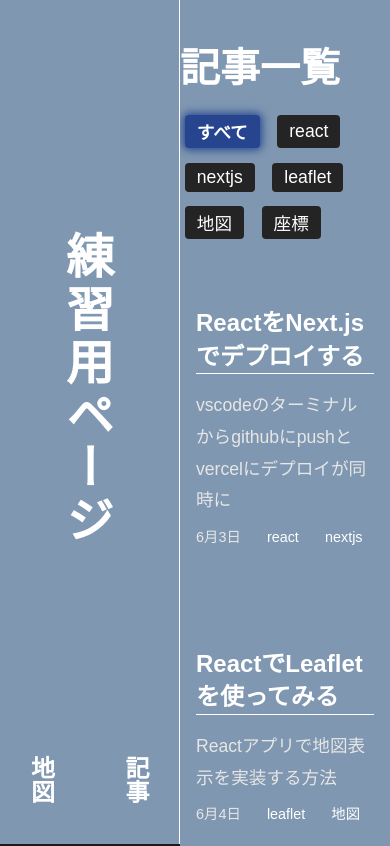
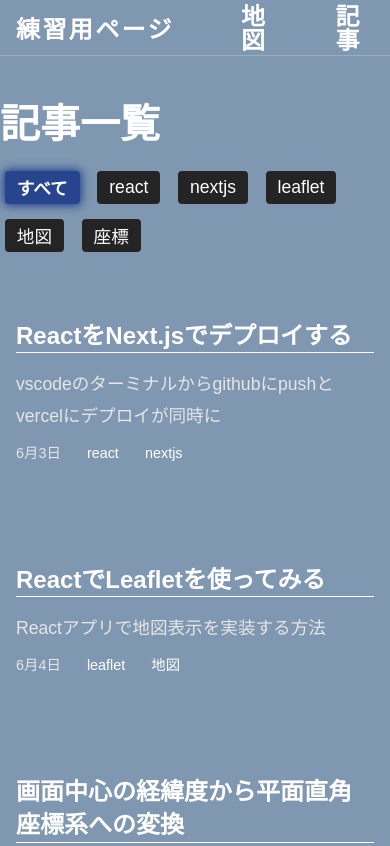
Before and after one commit to sakashin04/react-leaflet, a Next.js app: page /article in a window 390 px wide. Shown: the top 846 px of the page. Built offline with nearby package versions, Linux system fonts and the light colour scheme.

Commit message:
🐛 スマホ対応２

```diff
--- a/src/app/article.module.css
+++ b/src/app/article.module.css
@@ -273,3 +273,9 @@
   border: none;
   padding: 0;
 }
+
+@media (max-width: 768px) {
+  .articleMain {
+    padding-top: 56px;
+  }
+}
--- a/src/app/page.module.css
+++ b/src/app/page.module.css
@@ -446,6 +446,22 @@
   .footerLinks {
     grid-template-columns: 1fr;
   }
+
+  .main {
+    padding-top: 56px;
+  }
+  .mapContainer {
+    height: calc(100vh - 56px - 10vh) !important;
+    min-height: calc(100vh - 56px - 10vh) !important;
+    max-height: calc(100vh - 56px - 10vh) !important;
+    margin-top: 0px;
+  }
+  .map,
+  .fixedArticles,
+  .contentGrid {
+    padding-top: 0;
+    margin-top: 0;
+  }
 }
 
 .active {
--- a/src/components/Layout.module.css
+++ b/src/components/Layout.module.css
@@ -185,6 +185,44 @@
 }
 
 @media (max-width: 768px) {
+  .container {
+    margin-left: 0;
+    padding: 0;
+  }
+  .header {
+    position: fixed;
+    top: 0;
+    left: 0;
+    right: 0;
+    width: 100vw;
+    height: 56px;
+    flex-direction: row;
+    align-items: center;
+    justify-content: flex-start;
+    z-index: 1000;
+    border-right: none;
+    border-bottom: 1px solid var(--border-color);
+    padding: 0 1rem;
+    background-color: var(--background-color);
+  }
+  .headerContent {
+    flex-direction: row;
+    align-items: center;
+    justify-content: space-between;
+    width: 100%;
+    height: 100%;
+    padding: 0;
+  }
+  .logo {
+    height: 100%;
+    width: auto;
+    margin-right: 1rem;
+  }
+  .logo h1 {
+    writing-mode: horizontal-tb;
+    font-size: 1.5rem !important;
+    margin: 0;
+  }
   .nav {
     display: none;
   }
```
